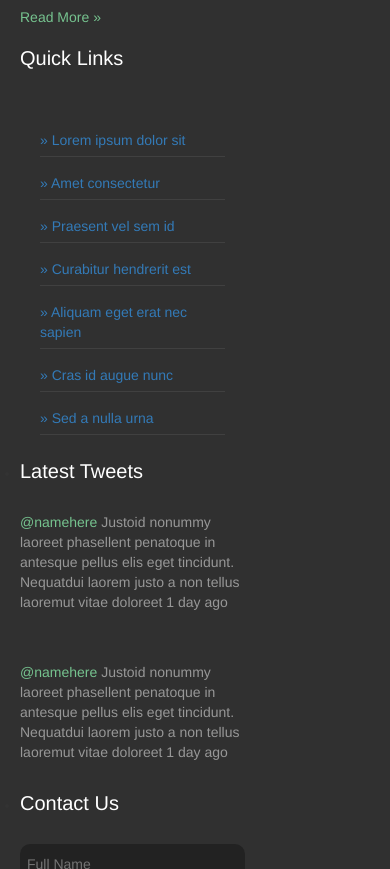
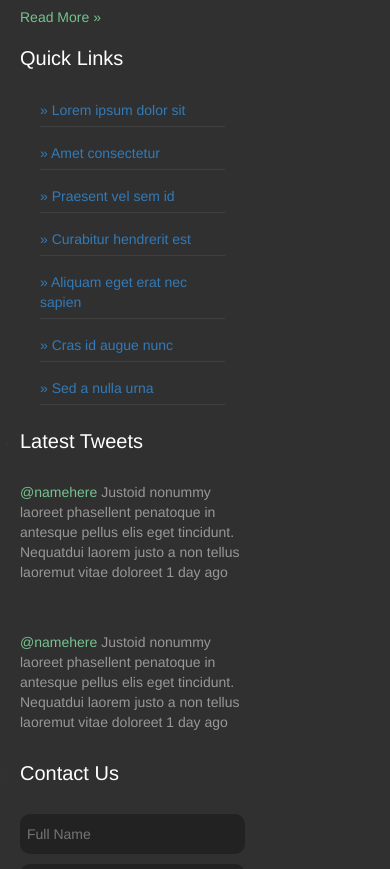
Before and after one commit to H0undz/Test-Project, a plain HTML site: page index.html in a window 390 px wide. Shown: the part 3917-4786 px from the top of the page. Drawn offline with Linux system fonts and the light colour scheme.

Commit message:
adding footer changes

```diff
--- a/css/main.css
+++ b/css/main.css
@@ -534,4 +534,6 @@ footer hr {
   .mid-bottom-wrapper1 ul li:nth-child(2) {margin-left: 10px;}
   .footers ul {margin: 0 20px; display: flex; flex-wrap: wrap;}
   .copyright {margin: 0 20px;}
+  .foot-links ul {margin-top: -30px;}
+
 }
```
